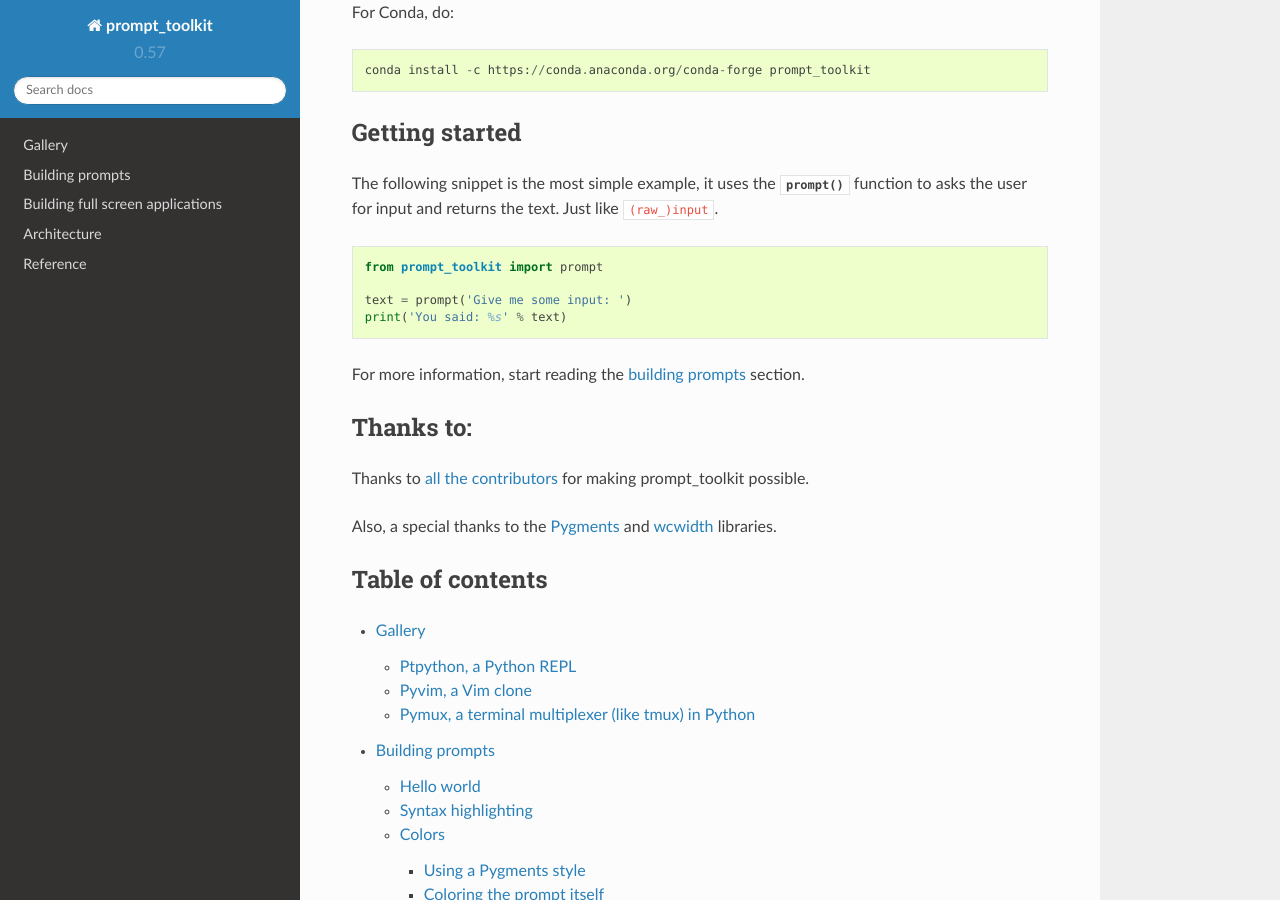
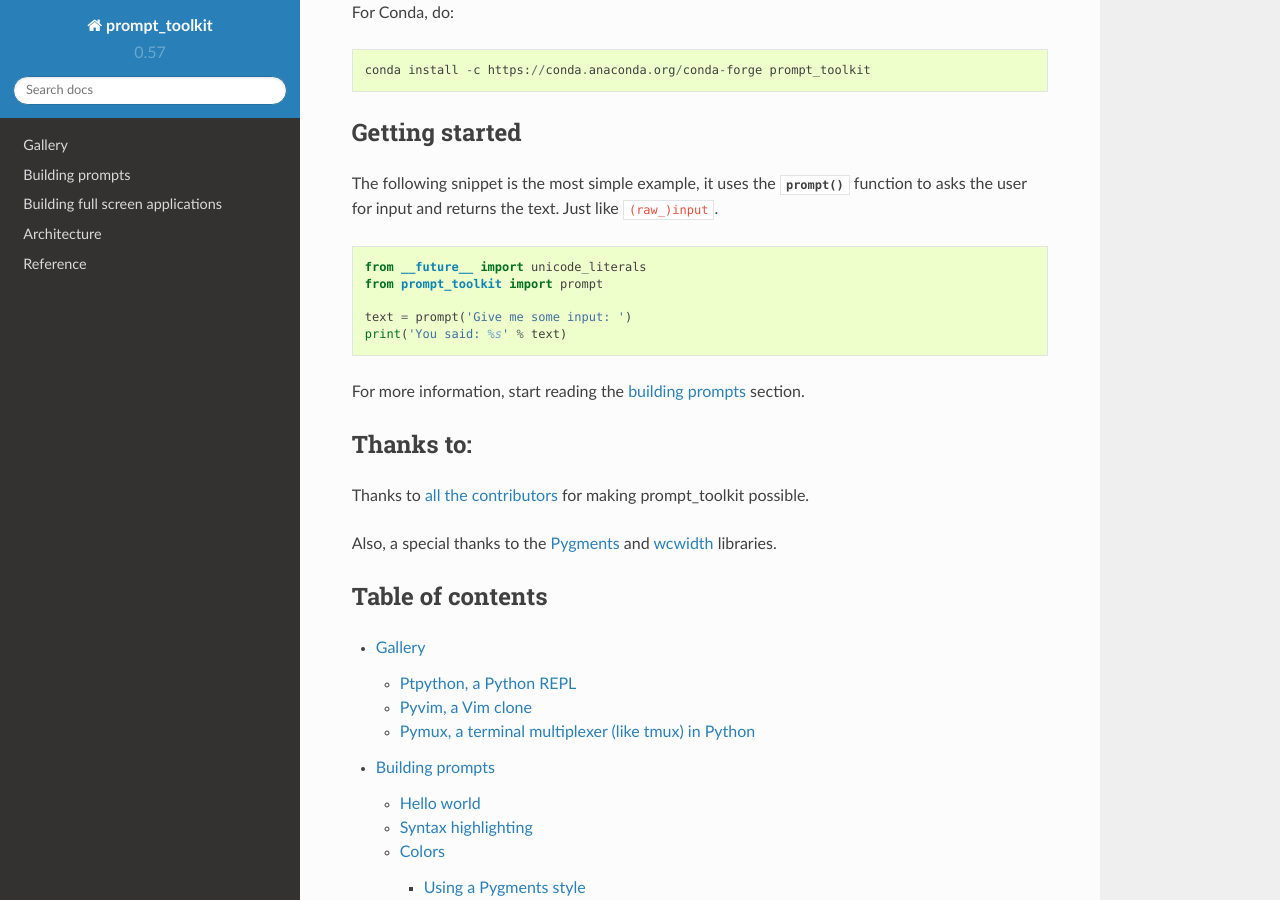
Before and after one commit to dbcli/pgcli, a Sphinx documentation site: the page built from docs/index.rst, in a window 1280 px wide and 900 px high, scrolled down 1991 px. Built offline with Sphinx 7.4.7 and the Read the Docs theme 2.0.0, drawn with Linux system fonts in a browser that asks for light colours.

Commit message:
add `unicode_literals` import in "Getting Starded" code snippet
So that the code can be copied, pasted and executed with python 2

```diff
--- a/docs/index.rst
+++ b/docs/index.rst
@@ -87,6 +87,7 @@
 
 .. code:: python
 
+    from __future__ import unicode_literals
     from prompt_toolkit import prompt
 
     text = prompt('Give me some input: ')
```
